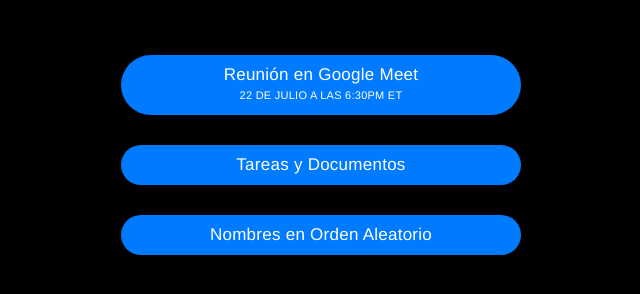
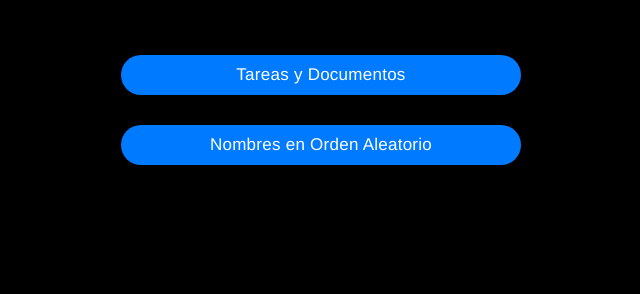
Before and after one commit to miguelzuleta/sucesion, a plain HTML site: page index.html in a window 1280 px wide. Shown: the whole page, without its empty margins (319-959 px from the left). Drawn offline with Linux system fonts and the light colour scheme.

Commit message:
Update index.html

```diff
--- a/index.html
+++ b/index.html
@@ -61,7 +61,7 @@
 </head>
 <body>
     <section id="links">
-        <a href="https://meet.google.com/syz-rmvz-tkn" class="disabled__">Reunión en Google Meet<span>22 de Julio a las 6:30PM ET</span></a>
+<!--         <a href="https://meet.google.com/syz-rmvz-tkn" class="disabled__">Reunión en Google Meet<span>22 de Julio a las 7:00PM ET</span></a> -->
         <a href="https://drive.google.com/drive/folders/11dYHfUMxvWQ_iQdkAgN8fWBrwG7TzuU3">Tareas y Documentos</a>
         <a href="nombres/">Nombres en Orden Aleatorio</a>
     </section>
```
